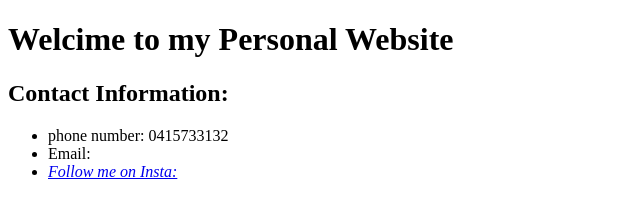
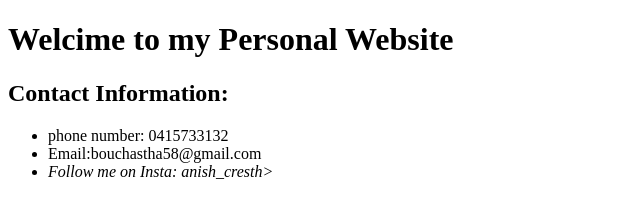
Before and after one commit to Anish-58/Anish-58.github.io, a plain HTML site: page index.html in a window 1280 px wide. Shown: the whole page, without its empty margins (0-640 px from the left). Drawn offline with Linux system fonts and the light colour scheme.

Commit message:
edited footer

```diff
--- a/index.html
+++ b/index.html
@@ -13,8 +13,8 @@
         <h2>Contact Information:</h2>
         <ul>
             <li>phone number: 0415733132</li>
-            <li>Email:<a href="bouchastha58@gmail.com" bouchastha58@gmail.com</li>
-            <li><em>Follow me on Insta: <a href="anish_cresth"anish_cresth></a></em></li>
+            <li>Email:<a href="bouchastha58@gmail.com" ></a>bouchastha58@gmail.com</li>
+            <li><em>Follow me on Insta: <a href="anish_cresth" ></a>anish_cresth></em></li>
         </ul>
     </footer>
 </body>
```
